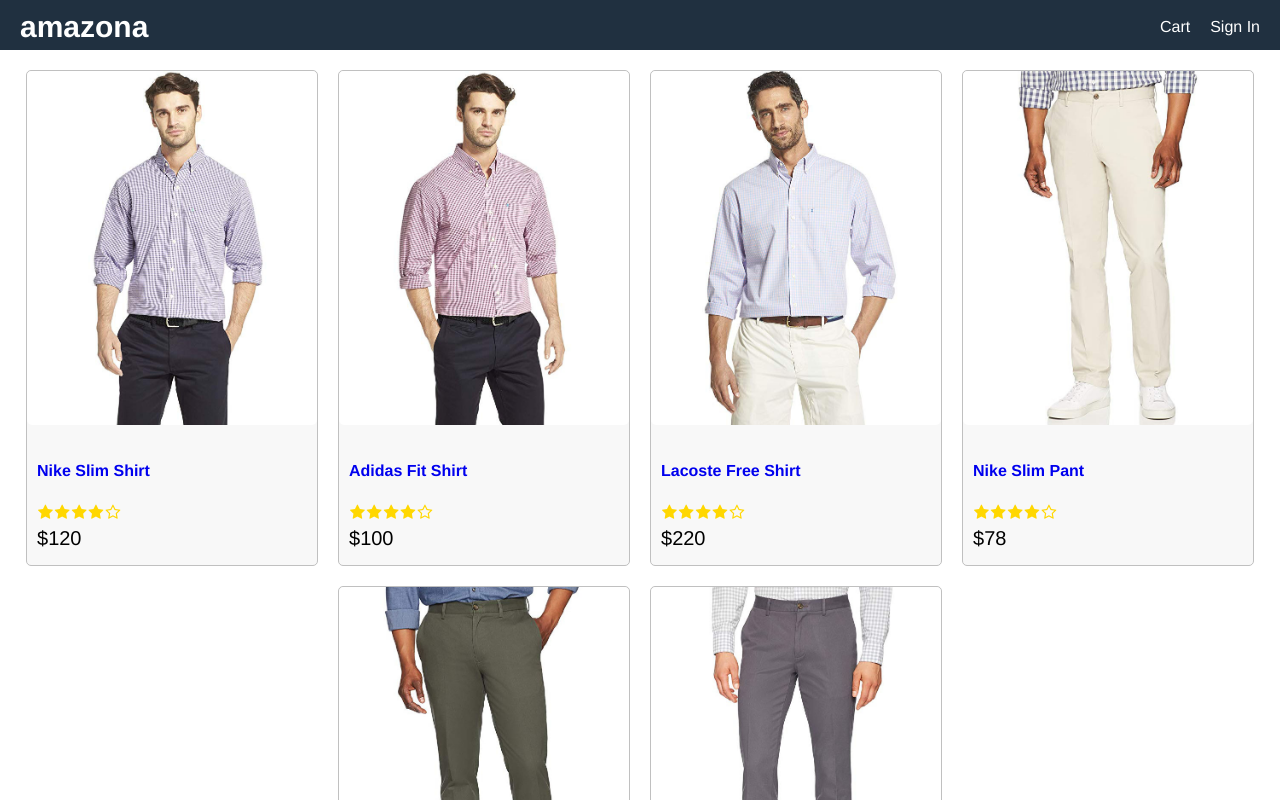
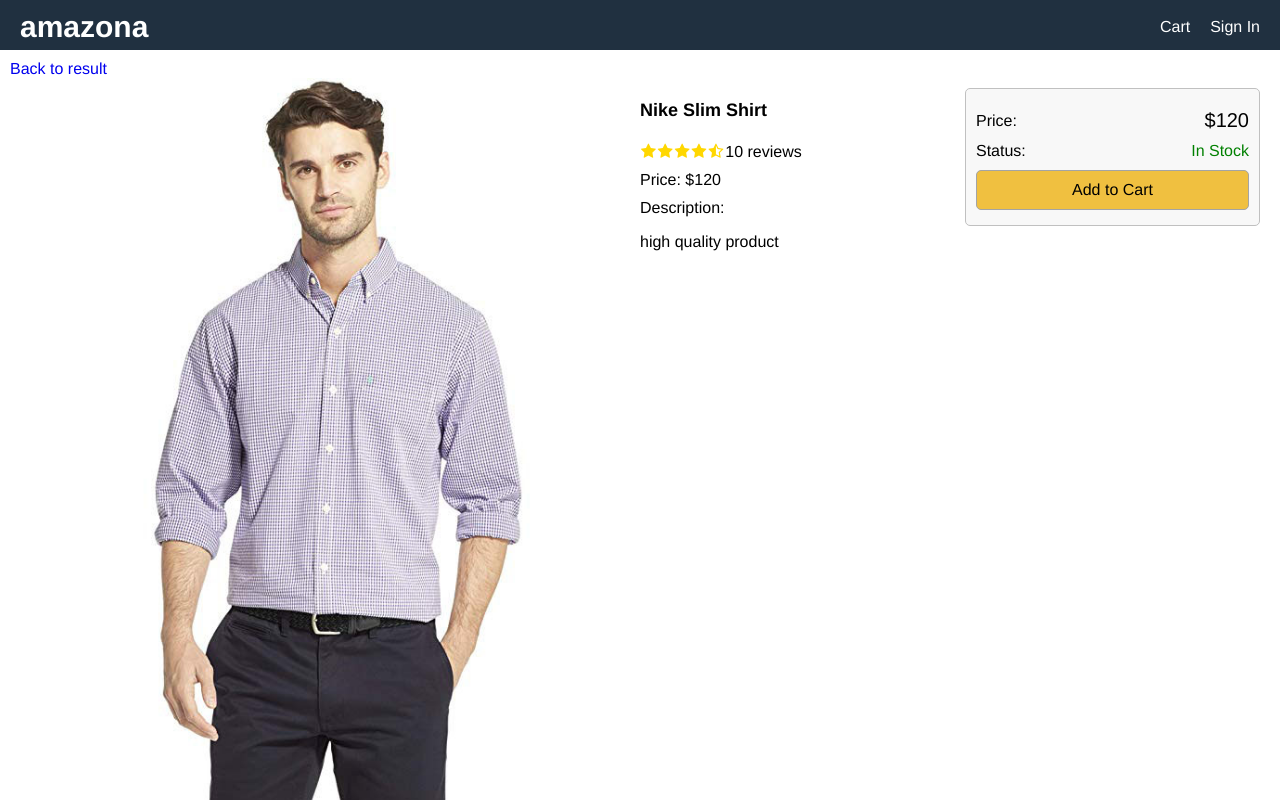
Before and after one commit to loiloc1105/amazona, a React (Create React App) app in the folder frontend/: page /product/1 in a window 1280 px wide. Shown: the top 800 px of the page. Built offline with nearby package versions, Linux system fonts and the light colour scheme.

Commit message:
clip03 lab04

```diff
--- a/frontend/package.json
+++ b/frontend/package.json
@@ -8,6 +8,7 @@
     "@testing-library/user-event": "^12.1.10",
     "react": "^17.0.2",
     "react-dom": "^17.0.2",
+    "react-router-dom": "^5.2.0",
     "react-scripts": "4.0.3",
     "web-vitals": "^1.0.1"
   },
--- a/frontend/src/App.js
+++ b/frontend/src/App.js
@@ -1,8 +1,10 @@
 import React from "react";
-import data from "./data";
-
+import { BrowserRouter, Route } from "react-router-dom";
+import HomeScreen from './screen/HomeScreen'
+import ProductScreen from './screen/ProductScreen'
 const App = () => {
   return (
+    <BrowserRouter>
     <div className="grid-container">
       <header className="row">
         <div>
@@ -16,45 +18,12 @@
         </div>
       </header>
       <main>
-        <div className="row center">
-          {data.products.map((product) => (
-            <div key={product._id} className="card">
-              <a href={`/product/${product._id}`}>
-                <img
-                  className="medium"
-                  src={product.image}
-                  alt={product.name}
-                />
-              </a>
-              <div className="card-body">
-                <a href={`/product/${product._id}`}>
-                  <h2>{product.name}</h2>
-                </a>
-                <div className="rating">
-                  <span>
-                    <i className="fa fa-star"></i>
-                  </span>
-                  <span>
-                    <i className="fa fa-star"></i>
-                  </span>
-                  <span>
-                    <i className="fa fa-star"></i>
-                  </span>
-                  <span>
-                    <i className="fa fa-star"></i>
-                  </span>
-                  <span>
-                    <i className="fa fa-star-o"></i>
-                  </span>
-                </div>
-                <div className="price">${product.price}</div>
-              </div>
-            </div>
-          ))}
-        </div>
+        <Route path='/product/:id' component={ProductScreen}></Route>
+        <Route path='/' component={HomeScreen} exact ></Route>
       </main>
       <footer className="row center">All right reserved</footer>
     </div>
+    </BrowserRouter>
   );
 };
 
--- /dev/null
+++ b/frontend/src/components/Product.js
@@ -0,0 +1,20 @@
+import React from "react";
+import Rating from "./Rating";
+
+export default function Product(props) {
+  const { product } = props;
+  return (
+    <div key={product._id} className="card">
+      <a href={`/product/${product._id}`}>
+        <img className="medium" src={product.image} alt={product.name} />
+      </a>
+      <div className="card-body">
+        <a href={`/product/${product._id}`}>
+          <h2>{product.name}</h2>
+        </a>
+        <Rating rating={product.rating} numReviews={product.numReviews} />
+        <div className="price">${product.price}</div>
+      </div>
+    </div>
+  );
+}
--- /dev/null
+++ b/frontend/src/components/Rating.js
@@ -0,0 +1,65 @@
+import React from "react";
+
+export default function Rating(props) {
+  const { rating, numReviews } = props;
+  return (
+    <div className="rating">
+      <span>
+        <i
+          className={
+            rating >= 1
+              ? "fa fa-star"
+              : rating >= 0.5
+              ? "fa fa-star-half-o"
+              : "fa fa-star-o"
+          }
+        ></i>
+      </span>
+      <span>
+        <i
+          className={
+            rating >= 2
+              ? "fa fa-star"
+              : rating >= 1.5
+              ? "fa fa-star-half-o"
+              : "fa fa-star-o"
+          }
+        ></i>
+      </span>
+      <span>
+        <i
+          className={
+            rating >= 3
+              ? "fa fa-star"
+              : rating >= 2.5
+              ? "fa fa-star-half-o"
+              : "fa fa-star-o"
+          }
+        ></i>
+      </span>
+      <span>
+        <i
+          className={
+            rating >= 4
+              ? "fa fa-star"
+              : rating >= 3.5
+              ? "fa fa-star-half-o"
+              : "fa fa-star-o"
+          }
+        ></i>
+      </span>
+      <span>
+        <i
+          className={
+            rating >= 5
+              ? "fa fa-star"
+              : rating >= 4.5
+              ? "fa fa-star-half-o"
+              : "fa fa-star-o"
+          }
+        ></i>
+      </span>
+      <span>{numReviews + " reviews"}</span>
+    </div>
+  );
+}
--- a/frontend/src/index.css
+++ b/frontend/src/index.css
@@ -53,6 +53,34 @@
   padding: 1rem 0;
 }
 
+ul{
+  padding: 0;
+  margin: 0;
+  list-style-type: none;
+}
+li{
+  margin-top: 1rem
+}
+button{
+  padding: 1rem;
+  border-radius: 0.5rem;
+  border: 0.1rem #a4a4a4 solid;
+  font-size: 1.6rem;
+  font-family: Helvetica, Arial, sans-serif;
+  -webkit-font-smoothing: antialiased;
+  -moz-osx-font-smoothing: grayscale;
+  background-color: #c0c0c0;
+  cursor: pointer;
+}
+button.primary{
+  background-color: #f0c040
+}
+button.block{
+  width: 100%;
+}
+button:hover{
+  border: 0.1rem #404040 solid
+}
 a {
   text-decoration: none;
 }
@@ -81,6 +109,15 @@
   justify-content: center;
 }
 
+.row.top{
+  align-items: flex-start;
+}
+.col-1{
+  flex: 1 1 25rem
+}
+.col-2{
+  flex: 2 1 50rem
+}
 /* Images */
 img {
   border-radius: 0.5rem;
@@ -89,7 +126,9 @@
   max-width: 29rem;
   width: 100%;
 }
-
+img.large{
+  width: 100%;
+}
 /* Cards */
 .card {
   border: 0.1rem solid #c0c0c0;
@@ -111,3 +150,14 @@
   color: gold;
   margin: 0.1rem;
 }
+
+.rating span:last-child{
+  color: black
+}
+/* Alert */
+.success{
+  color:green
+}
+.erorr{
+  color: red
+}
--- /dev/null
+++ b/frontend/src/screen/HomeScreen.js
@@ -0,0 +1,13 @@
+import React from "react";
+import data from "../data";
+import Product from "../components/Product";
+
+export default function HomeScreen() {
+  return (
+    <div className="row center">
+      {data.products.map((product) => (
+        <Product key={product._id} product={product} />
+      ))}
+    </div>
+  );
+}
--- /dev/null
+++ b/frontend/src/screen/ProductScreen.js
@@ -0,0 +1,68 @@
+import React from "react";
+import { Link } from "react-router-dom";
+import data from "../data";
+import Rating from "../components/Rating";
+
+export default function ProductScreen(props) {
+  const product = data.products.find(
+    (idProd) => idProd._id === props.match.params.id
+  );
+  if (!product) {
+    return <div>Product not exist</div>;
+  }
+  return (
+    <div>
+      <Link to="/">Back to result</Link>
+      <div className="row top">
+        <div className="col-2">
+          <img className="large" src={product.image} alt={product.name}></img>
+        </div>
+        <div className="col-1">
+          <ul>
+            <li>
+              <h1>{product.name}</h1>
+            </li>
+            <li>
+              <Rating
+                rating={product.rating}
+                numReviews={product.numReviews}
+              ></Rating>
+            </li>
+            <li>Price: ${product.price}</li>
+            <li>
+              Description:
+              <p>{product.description}</p>
+            </li>
+          </ul>
+        </div>
+        <div className="col-1">
+          <div className="card card-body">
+            <ul>
+              <li>
+                <div className="row">
+                  <div>Price:</div>
+                  <div className="price">${product.price}</div>
+                </div>
+              </li>
+              <li>
+                <div className="row">
+                  <div>Status:</div>
+                  <div>
+                    {product.countInStock > 0 ? (
+                      <span className="success">In Stock</span>
+                    ) : (
+                      <span className="error">Unavailable</span>
+                    )}
+                  </div>
+                </div>
+              </li>
+              <li>
+                <button className="primary block">Add to Cart</button>
+              </li>
+            </ul>
+          </div>
+        </div>
+      </div>
+    </div>
+  );
+}
```
Also changed, not shown: 1 other file (tests, documents, lock files or other folders).
